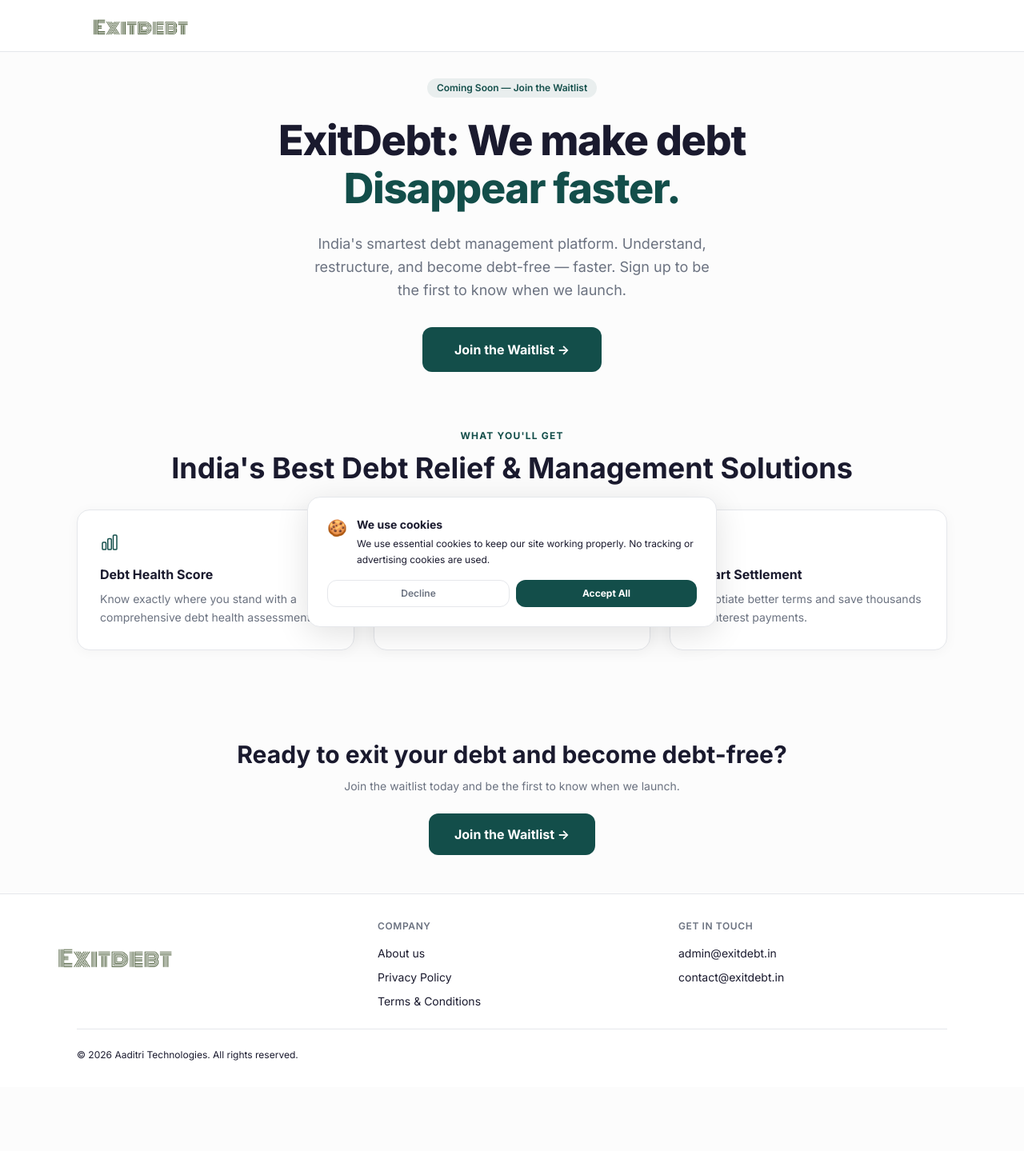
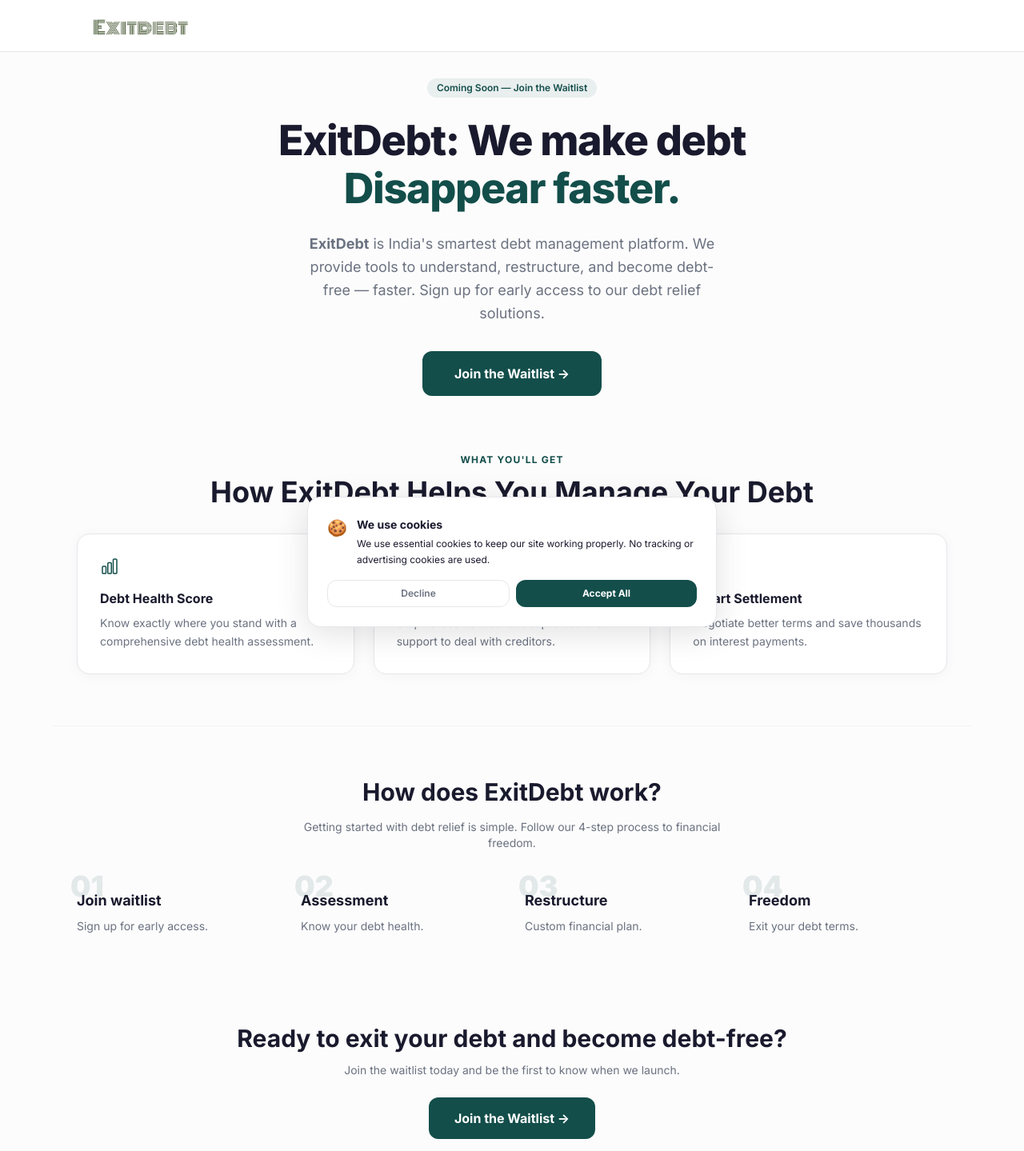
Before and after one commit to Aaditri-Technologies/exitDebt-Waitlist, a Next.js app: page / in a window 1280 px wide. Shown: the top 1439 px of the page at 80% size. Before the commit the page ends 1359 px from the top, so only its background shows below. Built offline with nearby package versions, Linux system fonts and the light colour scheme.

Commit message:
AEO Optimization: FinancialService, HowTo schema, and HowItWorks section

```diff
--- a/src/app/layout.tsx
+++ b/src/app/layout.tsx
@@ -67,23 +67,55 @@ export default function RootLayout({
           dangerouslySetInnerHTML={{
             __html: JSON.stringify({
               "@context": "https://schema.org",
-              "@type": "WebApplication",
+              "@type": "FinancialService",
               name: "ExitDebt",
               url: "https://exitdebt.in",
               description:
-                "India's smartest debt management platform. Understand, restructure, and become debt-free faster.",
-              applicationCategory: "FinanceApplication",
-              operatingSystem: "Web",
-              offers: {
-                "@type": "Offer",
-                price: "0",
-                priceCurrency: "INR",
-              },
-              creator: {
+                "ExitDebt is India's smartest debt management platform. We help users understand, restructure, and become debt-free faster without impacting their CIBIL score.",
+              feesAndCommissionsSpecification: "100% free for users",
+              serviceType: "Debt Management and Restructuring",
+              areaServed: "IN",
+              provider: {
                 "@type": "Organization",
                 name: "ExitDebt Technologies Pvt. Ltd.",
                 url: "https://exitdebt.in",
+                logo: "https://exitdebt.in/logo.png",
               },
+            }),
+          }}
+        />
+        {/* How-To Structured Data for AI Answer Engines */}
+        <script
+          type="application/ld+json"
+          dangerouslySetInnerHTML={{
+            __html: JSON.stringify({
+              "@context": "https://schema.org",
+              "@type": "HowTo",
+              name: "How to exit debt faster in India with ExitDebt",
+              description: "Follow these simple steps to start your journey towards a debt-free life.",
+              step: [
+                {
+                  "@type": "HowToStep",
+                  name: "Join the Waitlist",
+                  text: "Sign up on our platform to get early access.",
+                  url: "https://exitdebt.in#waitlist",
+                },
+                {
+                  "@type": "HowToStep",
+                  name: "Debt Assessment",
+                  text: "Receive a comprehensive assessment of your current debt health.",
+                },
+                {
+                  "@type": "HowToStep",
+                  name: "Restructuring Plan",
+                  text: "Get a personalized plan to restructure your loans and credit cards.",
+                },
+                {
+                  "@type": "HowToStep",
+                  name: "Become Debt-Free",
+                  text: "Execute the plan and exit your debt on your own terms.",
+                },
+              ],
             }),
           }}
         />
--- a/src/components/HomeContent.tsx
+++ b/src/components/HomeContent.tsx
@@ -34,8 +34,8 @@ export default function HomeContent({ onWaitlistClick }: { onWaitlistClick: () =
               className="text-sm sm:text-lg leading-relaxed max-w-lg mx-auto mb-6 sm:mb-8"
               style={{ color: "var(--color-text-secondary)" }}
             >
-              India&apos;s smartest debt management platform. Understand, restructure,
-              and become debt-free — faster. Sign up to be the first to know when we launch.
+              <strong>ExitDebt</strong> is India&apos;s smartest debt management platform. We provide tools to understand, restructure,
+              and become debt-free — faster. Sign up for early access to our debt relief solutions.
             </p>
           </div>
 
--- a/src/components/MarketingContent.tsx
+++ b/src/components/MarketingContent.tsx
@@ -19,7 +19,7 @@ export default function MarketingContent({ onWaitlistClick }: { onWaitlistClick:
             className="text-2xl sm:text-4xl font-bold mb-2 sm:mb-4"
             style={{ color: "var(--color-text-primary)" }}
           >
-            India&apos;s Best Debt Relief & Management Solutions
+            How ExitDebt Helps You Manage Your Debt
           </h2>
         </div>
         <div className="grid grid-cols-1 md:grid-cols-3 gap-4 sm:gap-6">
@@ -79,6 +79,32 @@ export default function MarketingContent({ onWaitlistClick }: { onWaitlistClick:
         </div>
       </section>
 
+      {/* ───── HOW IT WORKS (Crucial for AI Answer Engines) ───── */}
+      <section className="max-w-6xl mx-auto px-4 sm:px-6 lg:px-8 py-10 lg:py-16 border-t border-gray-100">
+        <div className="text-center mb-10">
+          <h2 className="text-2xl sm:text-3xl font-bold mb-4" style={{ color: "var(--color-text-primary)" }}>
+            How does ExitDebt work?
+          </h2>
+          <p className="text-sm max-w-xl mx-auto" style={{ color: "var(--color-text-secondary)" }}>
+            Getting started with debt relief is simple. Follow our 4-step process to financial freedom.
+          </p>
+        </div>
+        <div className="grid grid-cols-1 sm:grid-cols-2 lg:grid-cols-4 gap-8">
+          {[
+            { step: "01", title: "Join waitlist", desc: "Sign up for early access." },
+            { step: "02", title: "Assessment", desc: "Know your debt health." },
+            { step: "03", title: "Restructure", desc: "Custom financial plan." },
+            { step: "04", title: "Freedom", desc: "Exit your debt terms." },
+          ].map((item) => (
+            <div key={item.step} className="relative">
+              <span className="text-4xl font-black opacity-10 absolute -top-4 -left-2" style={{ color: "var(--color-teal)" }}>{item.step}</span>
+              <h3 className="text-lg font-bold mb-2 pt-2" style={{ color: "var(--color-text-primary)" }}>{item.title}</h3>
+              <p className="text-sm" style={{ color: "var(--color-text-secondary)" }}>{item.desc}</p>
+            </div>
+          ))}
+        </div>
+      </section>
+
       {/* ───── BOTTOM CTA ───── */}
       <section style={{ backgroundColor: "var(--color-bg-soft)" }}>
         <div className="max-w-6xl mx-auto px-4 sm:px-6 lg:px-8 py-6 sm:py-8 lg:py-12 text-center">
```
